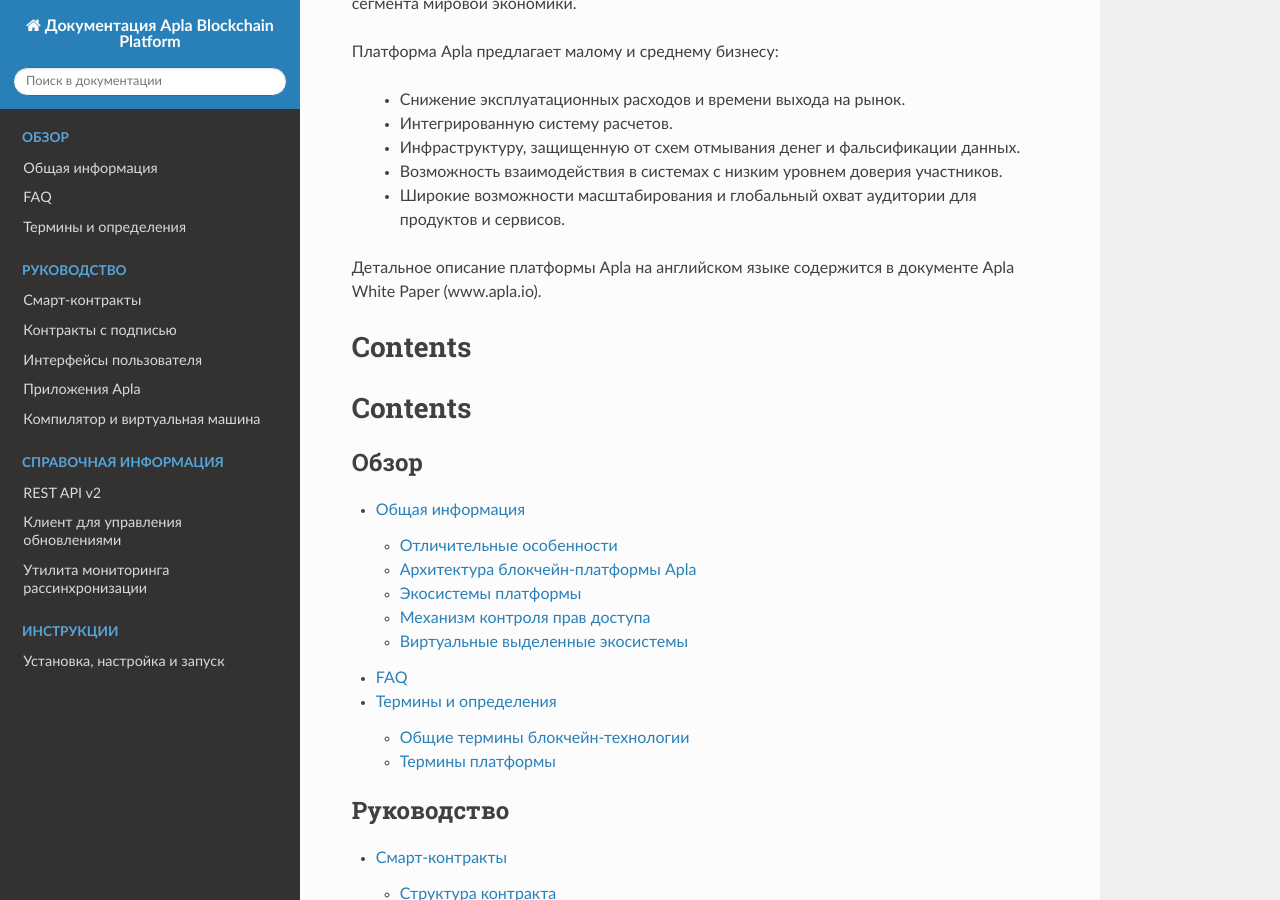
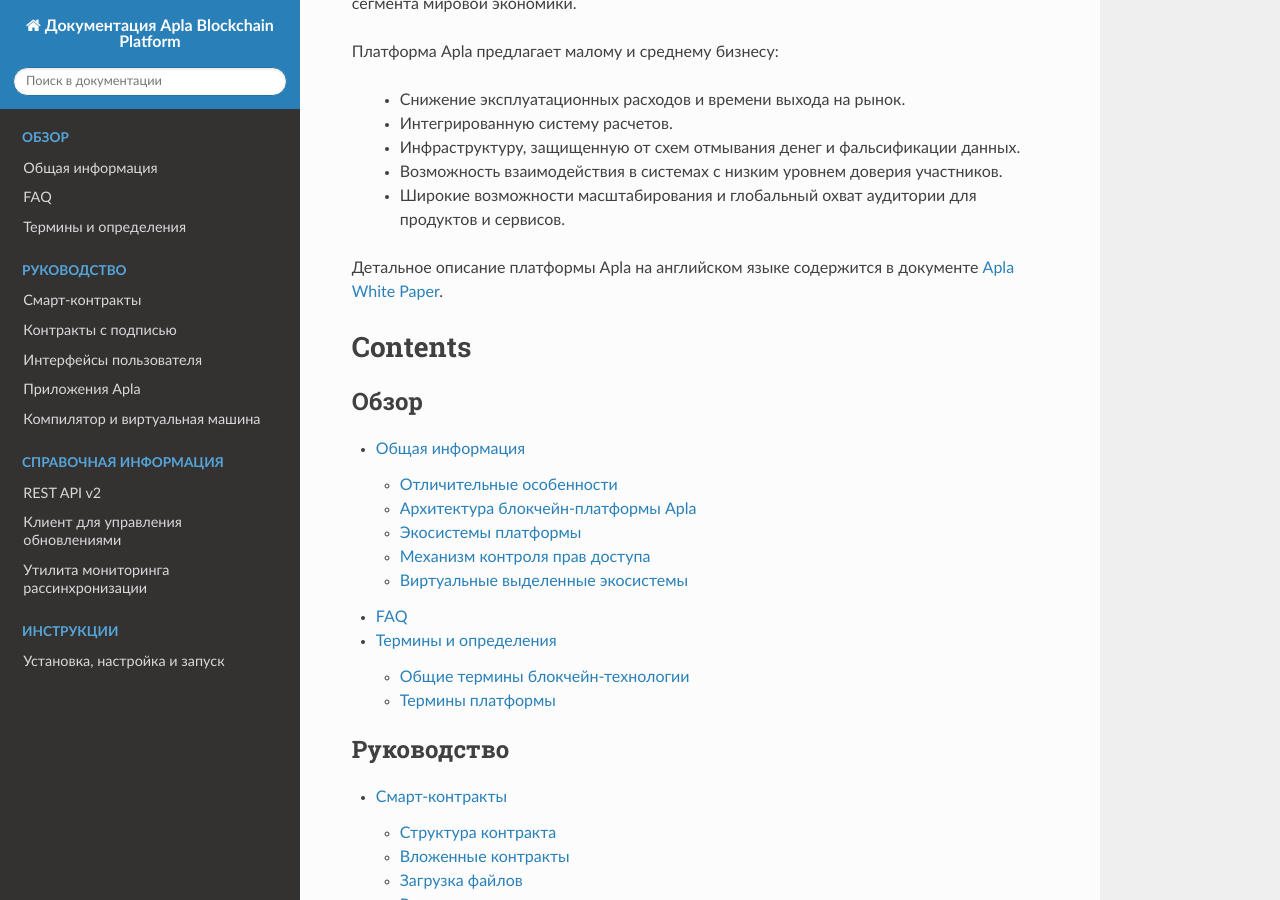
Before and after one commit to AplaProject/apla-docs-ru, a Sphinx documentation site: the page built from source/index.rst, in a window 1280 px wide and 900 px high, scrolled down 795 px. Built offline with Sphinx 7.4.7 and the Read the Docs theme 2.0.0, drawn with Linux system fonts in a browser that asks for light colours.

Commit message:
Add Apla WP hyperlink and remove extra contents block

```diff
--- a/source/index.rst
+++ b/source/index.rst
@@ -32,15 +32,10 @@
 
    - Широкие возможности масштабирования и глобальный охват аудитории для продуктов и сервисов.
 
-Детальное описание платформы |platform| на английском языке содержится в документе Apla White Paper (www.apla.io).
+Детальное описание платформы |platform| на английском языке содержится в документе `Apla White Paper`_.
 
+.. _Apla White Paper: https://apla.io/download/White_Paper.pdf
 
-
-Contents
-========
-
-.. toctree::
-   :maxdepth: 2
 
 Contents
 ========
```
